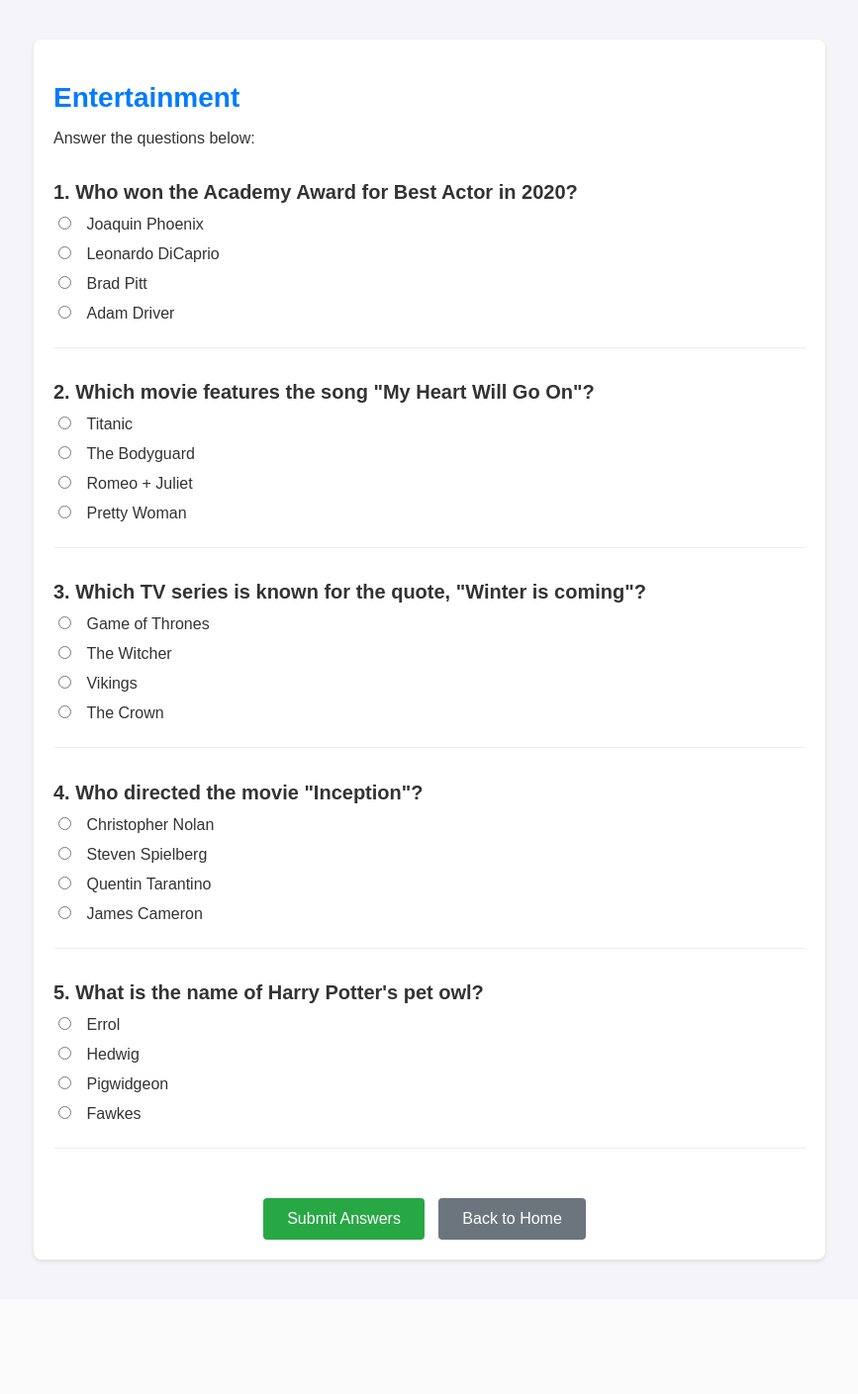
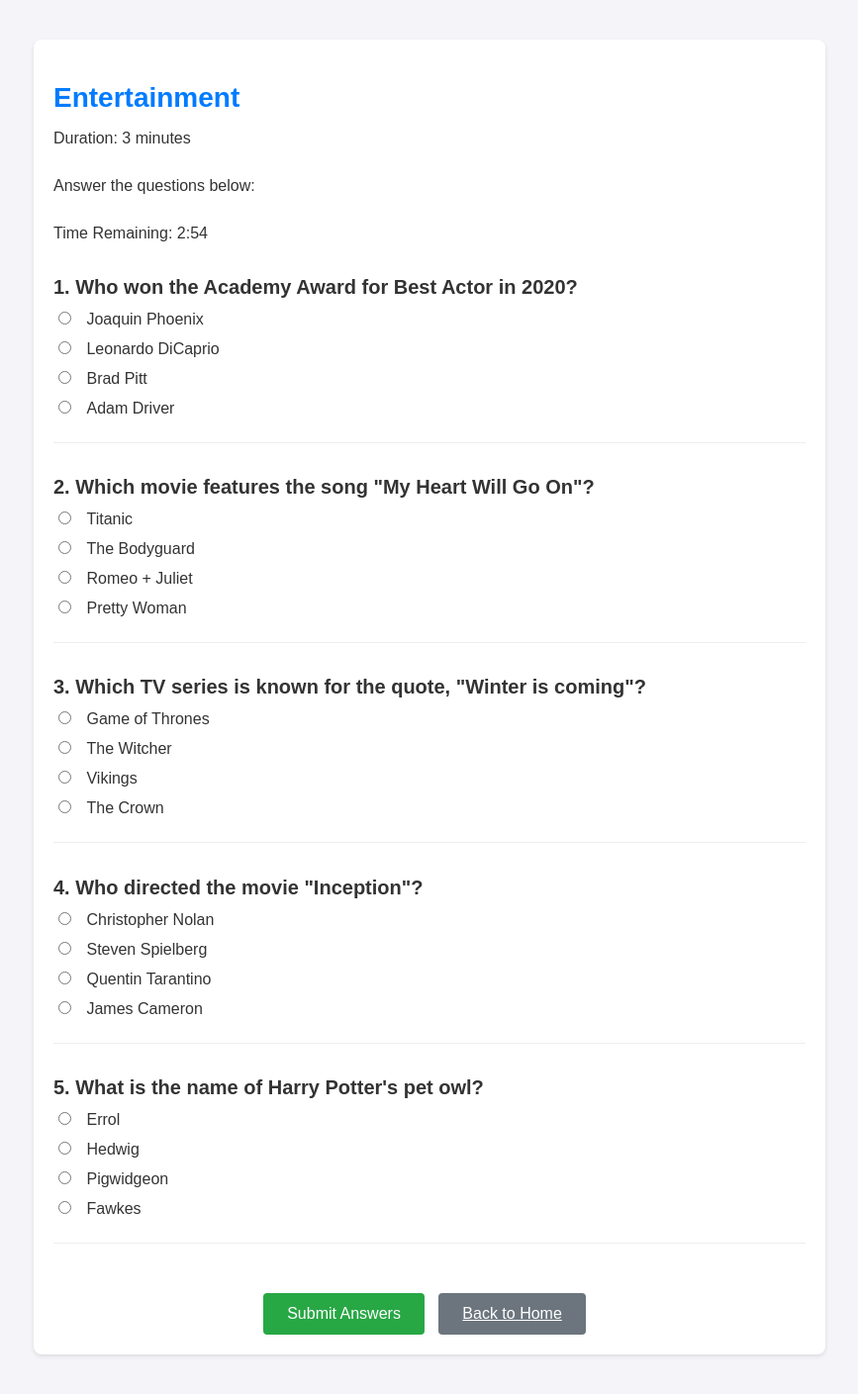
Before and after one commit to RudraNarayan94/Quizzard, a Django app: page /quizzes/quiz/9/participate/ in a window 1280 px wide. Shown: the whole page at 99% size, without its empty margins (206-1073 px from the left). Before the commit the page ends 1277 px from the top, so only its background shows below. Run offline with Django 5.2, Linux system fonts and the light colour scheme; a user stored in the database is signed in; data comes from the database, SQL or seed files in the repository; both versions use the stored data as it was after the commit.

Commit message:
add time field in Quiz

```diff
--- a/project/quizzes/models.py
+++ b/project/quizzes/models.py
@@ -9,6 +9,8 @@ class QuizModel(models.Model):
     quiz_picture = models.ImageField(upload_to="quiz_pictures/",null=True, blank=True)
     description = models.TextField(null=True,blank=True)
     no_of_questions= models.IntegerField(default=0)
+    duration_minutes = models.IntegerField(default=10)
+
     created_at = models.DateTimeField(auto_now_add=True)
 
 class QuestionModel(models.Model):
@@ -24,4 +26,5 @@ class ParticipationModel(models.Model):
     user = models.ForeignKey(get_user_model(), on_delete=models.CASCADE, related_name='ParticipationModel_user')
     quiz = models.ForeignKey(QuizModel, on_delete=models.CASCADE,related_name='ParticipationModel_quiz')
     score = models.IntegerField(default=0)
-    completed_at = models.DateTimeField(auto_now_add=True)
+    completion_minutes = models.IntegerField(default=0)
+    completed_at = models.TimeField(auto_now_add=True)
--- a/project/quizzes/templates/add_choices.html
+++ b/project/quizzes/templates/add_choices.html
@@ -8,7 +8,7 @@
   <style>
     body {
       font-family: Arial, sans-serif;
-      background-color: #f4f4f9;
+      background-color: rgb(199, 195, 195);
       color: #333;
       margin: 0;
       padding: 0;
--- a/project/quizzes/templates/add_question.html
+++ b/project/quizzes/templates/add_question.html
@@ -19,7 +19,7 @@
     }
 
     form {
-      background-color: rgba(178, 153, 153, 0.9);
+      background-color: rgb(199, 195, 195);
       padding: 20px;
       border-radius: 8px;
       box-shadow: 0 2px 4px rgba(0, 0, 0, 0.1);
--- a/project/quizzes/templates/create_quiz.html
+++ b/project/quizzes/templates/create_quiz.html
@@ -35,7 +35,7 @@
     }
 
     form {
-      background-color: rgba(178, 153, 153, 0.9);
+      background-color: rgb(199, 195, 195);
       background-image: url('/quizzes/this.jpeg');
       background-size: cover;
       background-position: center;
@@ -146,6 +146,9 @@
     <label for="image">Image:</label>
     <input type="file" id="image" name="image" required>
 
+    <label for="duration_minutes">Duration (minutes):</label>
+    <input type="number" id="duration_minutes" name="duration_minutes" required>
+
     <button type="submit">Create Quiz</button>
 
     <div class="home-button">
--- a/project/quizzes/templates/participate.html
+++ b/project/quizzes/templates/participate.html
@@ -73,7 +73,6 @@
       margin-top: 20px;
       margin-right: 10px;
       display: inline-block;
-      text-decoration: none;
     }
 
     .btn-success {
@@ -98,10 +97,15 @@
   <div class="container mt-5 pt-4">
     <div class="quiz-participation">
       <h2 class="text-center">{{ quiz.title }}</h2>
+      <p class="text-center text-muted">Duration: {{ duration }} minutes</p>
       <p class="text-center text-muted">Answer the questions below:</p>
+      <div class="quiz-timer text-center">
+        Time Remaining: <span id="timer"></span>
+      </div>
 
-      <form method="post">
+      <form method="post" id="participationForm">
         {% csrf_token %}
+        <input type="hidden" name="quiz_id" value="{{ quiz.id }}">
         {% for question in quiz.QuestionModel_quiz.all %}
         <div class="question my-4">
           <h5>{{ forloop.counter }}. {{ question.text }}</h5>
@@ -125,5 +129,34 @@
     </div>
   </div>
 </body>
+<script>
+  document.addEventListener('DOMContentLoaded', function () {
+    const durationInMinutes = parseInt('{{ duration|default:0 }}', 10);
+    const durationInMillis = durationInMinutes * 60000;
+    let timeRemaining = durationInMillis;
+
+    updateTimerDisplay(timeRemaining);
+
+    const countdownInterval = setInterval(function () {
+      timeRemaining -= 1000;
+      updateTimerDisplay(timeRemaining);
+
+      if (timeRemaining <= 0) {
+        clearInterval(countdownInterval);
+        document.getElementById('participationForm').submit();
+      }
+    }, 1000);
+
+    function updateTimerDisplay(timeInMillis) {
+      const minutes = Math.floor(timeInMillis / 60000);
+      const seconds = Math.floor((timeInMillis % 60000) / 1000);
+
+      // Ensure seconds display with leading zero if < 10
+      const timerDisplay = `${minutes}:${seconds < 10 ? '0' : ''}${seconds}`;
+      document.getElementById('timer').textContent = timerDisplay;
+    }
+  });
+</script>
+
 
 </html>
--- a/project/quizzes/templates/quiz_detail.html
+++ b/project/quizzes/templates/quiz_detail.html
@@ -118,6 +118,10 @@
       <div class="quiz-questions my-4">
         <h5>Number of Questions: {{ quiz.no_of_questions }}</h5>
       </div>
+      <div class="quiz-duration my-4">
+        <h5>Duration : {{ quiz.duration_minutes }} minutes</h5>
+      </div>
+
 
       <div class="button-container">
         <a href="{% url 'participate_in_quiz' quiz.id %}" class="btn btn-primary">Participate in Quiz</a>
--- a/project/quizzes/views.py
+++ b/project/quizzes/views.py
@@ -4,6 +4,8 @@ from django.forms import modelformset_factory
 from .models import QuizModel, QuestionModel, ChoiceModel,ParticipationModel
 from userprofile.models import UserAchievementModel
 from django.db import transaction
+from django.utils import timezone
+from datetime import timedelta
 
 
 # Create your views here.
@@ -13,13 +15,15 @@ def create_quiz_view(request):
         title = request.POST.get('title')
         description = request.POST.get('description')
         image = request.FILES.get('image')
+        duration_minutes = request.POST.get('duration_minutes')
 
-        if title and description and image:
+        if title and description and image and duration_minutes:
             quiz = QuizModel.objects.create(
                 author=request.user,
                 title=title,
                 description=description,
-                quiz_picture=image
+                quiz_picture=image,
+                duration_minutes=int(duration_minutes)
             )
             return redirect('add_question', quiz_id=quiz.id)
     return render(request, 'create_quiz.html')
@@ -102,14 +106,21 @@ def participate_in_quiz_view(request, quiz_id):
                 except ChoiceModel.DoesNotExist:
                     pass
 
-        ParticipationModel.objects.create(user=request.user, quiz=quiz, score=score)
+        start_time = request.session.get('quiz_start_time')
+        completion_time = timezone.now()
+        if start_time:
+            time_taken = (completion_time - start_time).seconds // 60
+        else:
+            time_taken = 0
+
+        ParticipationModel.objects.create(user=request.user,quiz=quiz,score=score,completion_minutes=time_taken)
 
         user_achievement, created = UserAchievementModel.objects.get_or_create( user=request.user)
         user_achievement.correct_answers += score
         user_achievement.save()
         return redirect('quiz_result', quiz_id=quiz.id)
-
-    return render(request, 'participate.html', context={'quiz': quiz})
+        request.session['quiz_start_time'] = timezone.now()
+    return render(request, 'participate.html', context={'quiz': quiz, 'duration': quiz.duration_minutes})
 
 
 def quiz_detail_view(request, quiz_id):
@@ -119,9 +130,8 @@ def quiz_detail_view(request, quiz_id):
 
 def quiz_result_view(request, quiz_id):
     quiz = get_object_or_404(QuizModel, id=quiz_id)
-    participation = ParticipationModel.objects.filter(user=request.user, quiz=quiz).first()
-
-    leaderboard = ParticipationModel.objects.filter(quiz=quiz).order_by('-score')
+    participation = ParticipationModel.objects.filter(user=request.user, quiz=quiz).order_by('-completed_at').first()
+    leaderboard = ParticipationModel.objects.filter(quiz=quiz).order_by('-score', 'completion_minutes')
 
     return render(request, 'quiz_result.html', context={'quiz': quiz,'participation': participation,'leaderboard': leaderboard, })
 
--- a/project/userprofile/templates/home.html
+++ b/project/userprofile/templates/home.html
@@ -19,7 +19,7 @@
     <div class="col-12">
       <div class="row">
         {% for quiz in quizzes %}
-        <div class="col-md-2 quiz-card">
+        <div class="col-md-3 quiz-card">
           <div class="card">
             <img src="{{ quiz.quiz_picture.url }}" class="card-img-top" alt="{{ quiz.title }}">
             <div class="card-body">
@@ -34,8 +34,8 @@
 
   </div>
 </div>
-
-<!-- {% include "footer.html" %} -->
+<br>
+{% include "footer.html" %}
 
 {% endblock %}
 <!-- -->
```
Also changed, not shown: project/quizzes/templates/quiz_result.html (+22 -5 lines), project/userprofile/templates/navbar.html (+40 -0 lines), project/db.sqlite3, project/media/quiz_pictures/Entertainment.webp (added), project/media/quiz_pictures/Health__Fitness.jpg (added), project/media/quiz_pictures/Technology.jpeg (added), project/media/quiz_pictures/ai-generated-8348887_640.jpg (deleted), project/media/quiz_pictures/ai-generated-8348887_640_mXWsx1Z.jpg (deleted).
